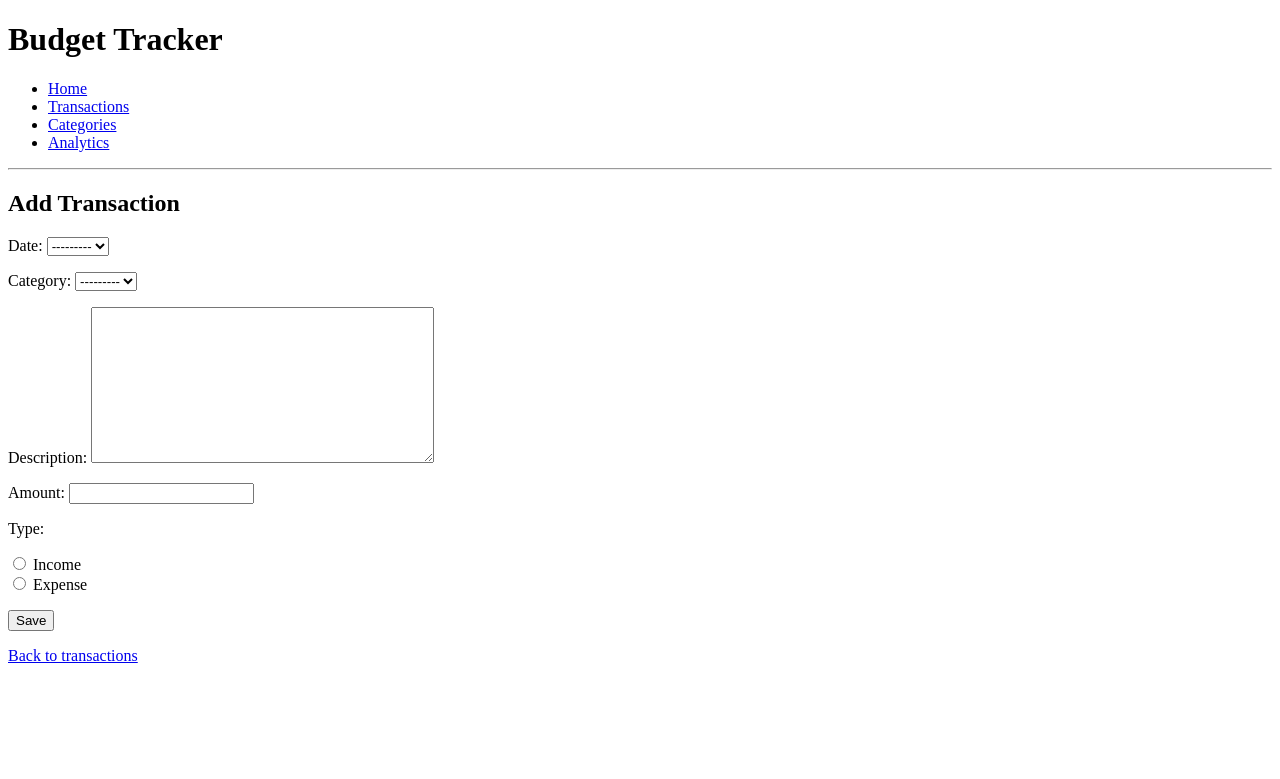
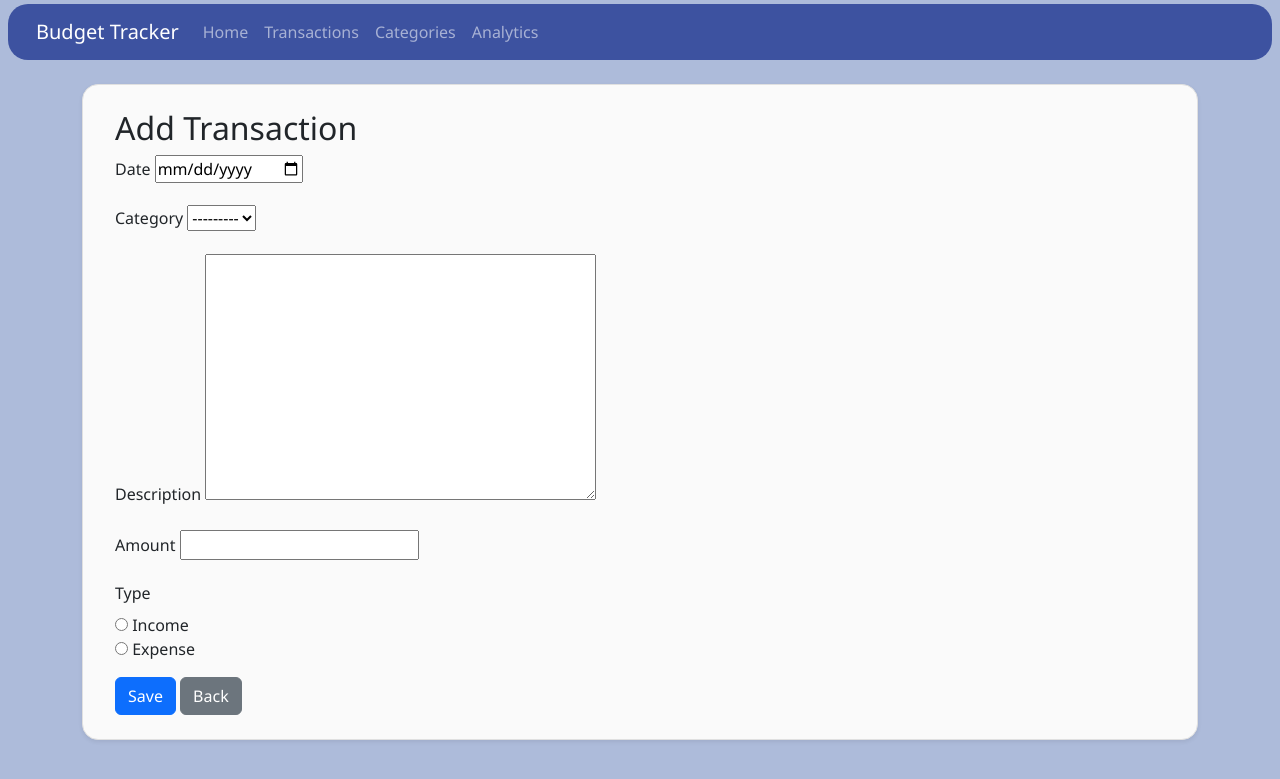
Before and after one commit to ErwinPlazmoid/budgeting-tracker, a Django app: page /transactions/add/ in a window 1280 px wide. Shown: the top 779 px of the page. Run offline with Django 5.2, Linux system fonts and the light colour scheme; data that the repository does not hold is empty.

Commit message:
feat(ui): add Bootstrap styling and custom CSS for transactions
- Introduced base.css for global styles and transactions.css for transaction-specific styles
- Updated base.html with Bootstrap integration
- Refactored add, edit, and delete transaction templates with consistent buttons and layout
- Enhanced form UX with date picker and Bootstrap classes

```diff
--- a/tracker/forms/transaction_form.py
+++ b/tracker/forms/transaction_form.py
@@ -1,5 +1,5 @@
 from django import forms
-from tracker.models import Transaction
+from tracker.models import Transaction, Date
 from core.constants import INCOME, EXPENSE, TRANSACTION_TYPE_CHOICES
 
 class TransactionForm(forms.ModelForm):
@@ -8,9 +8,21 @@ class TransactionForm(forms.ModelForm):
         widget=forms.RadioSelect
         )
 
+    raw_date = forms.DateField(
+        widget=forms.DateInput(attrs={"type": "date"}),
+        input_formats=["%Y-%m-%d"],
+        label="Date",
+    )
+
+    def __init__(self, *args, **kwargs):
+        super().__init__(*args, **kwargs)
+
+        if self.instance and self.instance.pk:
+            self.fields["raw_date"].initial = self.instance.date.full_date
+
     class Meta:
         model = Transaction
-        fields = ["date", "category", "description", "amount", "type"]
+        fields = ["raw_date", "category", "description", "amount", "type"]
         widgets = {"type": forms.RadioSelect(choices=TRANSACTION_TYPE_CHOICES)}
 
     def clean_amount(self):
@@ -34,3 +46,23 @@ class TransactionForm(forms.ModelForm):
         if not description.strip():
             raise forms.ValidationError("Description cannot be empty.")
         return description
+
+    def save(self, commit=True):
+        # get the cleaned date from the HTML input
+        raw_date = self.cleaned_data["raw_date"]
+
+        # map to date dimension
+        date_obj, _ = Date.objects.get_or_create(
+            full_date=raw_date,
+            defaults={
+                "year": raw_date.year,
+                "month": raw_date.month,
+                "day": raw_date.day,
+                "weekday": raw_date.strftime("%A"),
+                "quarter": (raw_date.month - 1) // 3 + 1,
+            },
+        )
+
+        # replace raw date with date dimension object
+        self.instance.date = date_obj
+        return super().save(commit=commit)
--- /dev/null
+++ b/tracker/static/css/base.css
@@ -0,0 +1,38 @@
+/* General page background */
+body {
+    background-color: #ADBBDA;
+    /* lighter than #f2f2f2 */
+    color: #212529;
+    /* Bootstrap’s standard text color */
+    font-family: "Segoe UI", Roboto, sans-serif;
+    margin: 0;
+    padding: 0;
+}
+
+/* Card styling (for main content areas) */
+.card {
+    border-radius: 1rem;
+    border: 1px solid #e0e0e0;
+    background-color: #fafafa;
+    color: #212529;
+    padding: 0.5rem 1rem;
+    /* white cards on light grey bg */
+}
+
+/* Navbar fixes */
+.navbar {
+    background-color: #3D52A0;
+    margin-bottom: 1.5rem;
+    margin-top: 0.25rem;
+    margin-left: 0.5rem;
+    margin-right: 0.5rem;
+    border-radius: 1.25rem;
+    padding: 0.5rem 1rem;
+}
+
+/* Flash messages */
+.alert {
+    margin-top: 0.5rem;
+    margin-bottom: 0.5rem;
+    border-radius: 1rem
+}
--- a/tracker/templates/tracker/base.html
+++ b/tracker/templates/tracker/base.html
@@ -1,37 +1,71 @@
+{% load static %}
 <!DOCTYPE html>
 <html lang="en">
 <head>
+
     <meta charset="UTF-8">
+    <meta name="viewport" content="width=device-width, initial-scale=1">
     <title>{% block title %}Budget Tracker{% endblock %}</title>
+
+    <!-- Bootstrap CSS -->
+    <link href="https://cdn.jsdelivr.net/npm/bootstrap@5.3.3/dist/css/bootstrap.min.css" rel="stylesheet">
+    <!-- Custom CSS -->
+    <link rel="stylesheet" href="{% static 'css/base.css' %}">
+
+
+    {% block extra_head %}{% endblock %}
 </head>
 <body>
-    {% if messages %}
-        <ul class="messages">
+    <!-- Navbar -->
+    <nav class="navbar navbar-expand-lg navbar-dark">
+        <div class="container-fluid">
+            <a class="navbar-brand" href="{% url 'home' %}">Budget Tracker</a>
+            <button class="navbar-toggler" type="button" data-bs-toggle="collapse" data-bs-target="#navbarNav"
+                aria-controls="navbarNav" aria-expanded="false" aria-label="Toggle navigation">
+                <span class="navbar-toggler-icon"></span>
+            </button>
+            <div class="collapse navbar-collapse" id="navbarNav">
+                <ul class="navbar-nav">
+                    <li class="nav-item">
+                        <a class="nav-link {% if request.resolver_match.url_name == 'home' %}active{% endif %}" href="{% url 'home' %}">Home</a>
+                    </li>
+                    <li class="nav-item">
+                        <a class="nav-link {% if request.resolver_match.url_name == 'transaction-list' %}active{% endif %}" href="{% url 'transaction-list' %}">Transactions</a>
+                    </li>
+                    <li class="nav-item">
+                        <a class="nav-link {% if request.resolver_match.url_name == 'category-list' %}active{% endif %}" href="{% url 'category-list' %}">Categories</a>
+                    </li>
+                    <li class="nav-item">
+                        <a class="nav-link {% if request.resolver_match.url_name == 'analytics-home' %}active{% endif %}" href="{% url 'analytics-home' %}">Analytics</a>
+                </li>
+                </ul>
+            </div>
+        </div>
+    </nav>
+
+    <!-- Flash Messages -->
+    <div class="container mt-3">
+        {% if messages %}
             {% for message in messages %}
-                <li{% if message.tags %} class="{{ message.tags }}"{% endif %}>
+                <div class="alert alert-{{ message.tags }} alert-dismissible fade show" role="alert">
                     {{ message }}
-                </li>
+                    <button type="button" class="btn-close" data-bs-dismiss="alert" aria-label="Close"></button>
+                </div>
             {% endfor %}
-        </ul>
-    {% endif %}
+        {% endif %}
+    </div>
 
-    <header>
-        <h1>Budget Tracker</h1>
-        <nav>
-            <ul>
-                <li><a href="{% url 'home' %}">Home</a></li>
-                <li><a href="{% url 'transaction-list' %}">Transactions</a></li>
-                <li><a href="{% url 'category-list' %}">Categories</a></li>
-                <li><a href="{% url 'analytics-home' %}">Analytics</a></li>
-            </ul>
-        </nav>
-        <hr>
-    </header>
+    <!-- Page Content -->
+    <div class="container mt-4">
+        <div class="card shadow-sm " >
+            <div class="card-body">
+                {% block content %}{% endblock %}
+            </div>
+        </div>
+    </div>
 
-    <main>
-        {% block content %}
-        <!-- Page-specific content goes here -->
-        {% endblock %}
-    </main>
+    <!-- Bootstrap JS Bundle -->
+    <script src="https://cdn.jsdelivr.net/npm/bootstrap@5.3.3/dist/js/bootstrap.bundle.min.js"></script>
+    {% block extra_scripts %}{% endblock %}
 </body>
 </html>
--- a/tracker/templates/tracker/transactions/add.html
+++ b/tracker/templates/tracker/transactions/add.html
@@ -1,16 +1,42 @@
 {% extends "tracker/base.html" %}
-
+{% block extra_head %}
+    {% load static %}
+    <link rel="stylesheet" href="{% static 'css/transactions.css' %}">
+{% endblock %}
 {% block title %}Add Transaction{% endblock %}
 
 {% block content %}
-    <h2>Add Transaction</h2>
+<h2>Add Transaction</h2>
 
-    <form method="post">
-        {% csrf_token %}
-        {{ form.as_p }}
-        <!-- {{ form }}   -->
-        <button type="submit">Save</button>
-    </form>
+<form method="post" class="needs-validation" novalidate>
+    {% csrf_token %}
 
-    <p><a href="{% url 'transaction-list' %}">Back to transactions</a></p>
+    <div class="mb-3">
+        <label for="{{ form.date.id_for_label }}" class="form-label">Date</label>
+        {{ form.raw_date }}
+    </div>
+
+    <div class="mb-3">
+        <label for="{{ form.category.id_for_label }}" class="form-label">Category</label>
+        {{ form.category }}
+    </div>
+
+    <div class="mb-3">
+        <label for="{{ form.description.id_for_label }}" class="form-label">Description</label>
+        {{ form.description }}
+    </div>
+
+    <div class="mb-3">
+        <label for="{{ form.amount.id_for_label }}" class="form-label">Amount</label>
+        {{ form.amount }}
+    </div>
+
+    <div class="mb-3">
+        <label class="form-label">Type</label>
+        {{ form.type }}
+    </div>
+
+    <button type="submit" class="btn btn-primary">Save</button>
+    <a href="{% url 'transaction-list' %}" class="btn btn-secondary">Back</a>
+</form>
 {% endblock %}
```
Also changed, not shown: tracker/templates/tracker/transactions/delete.html (+12 -5 lines), tracker/templates/tracker/transactions/edit.html (+43 -5 lines), tracker/static/css/transactions.css (added).
